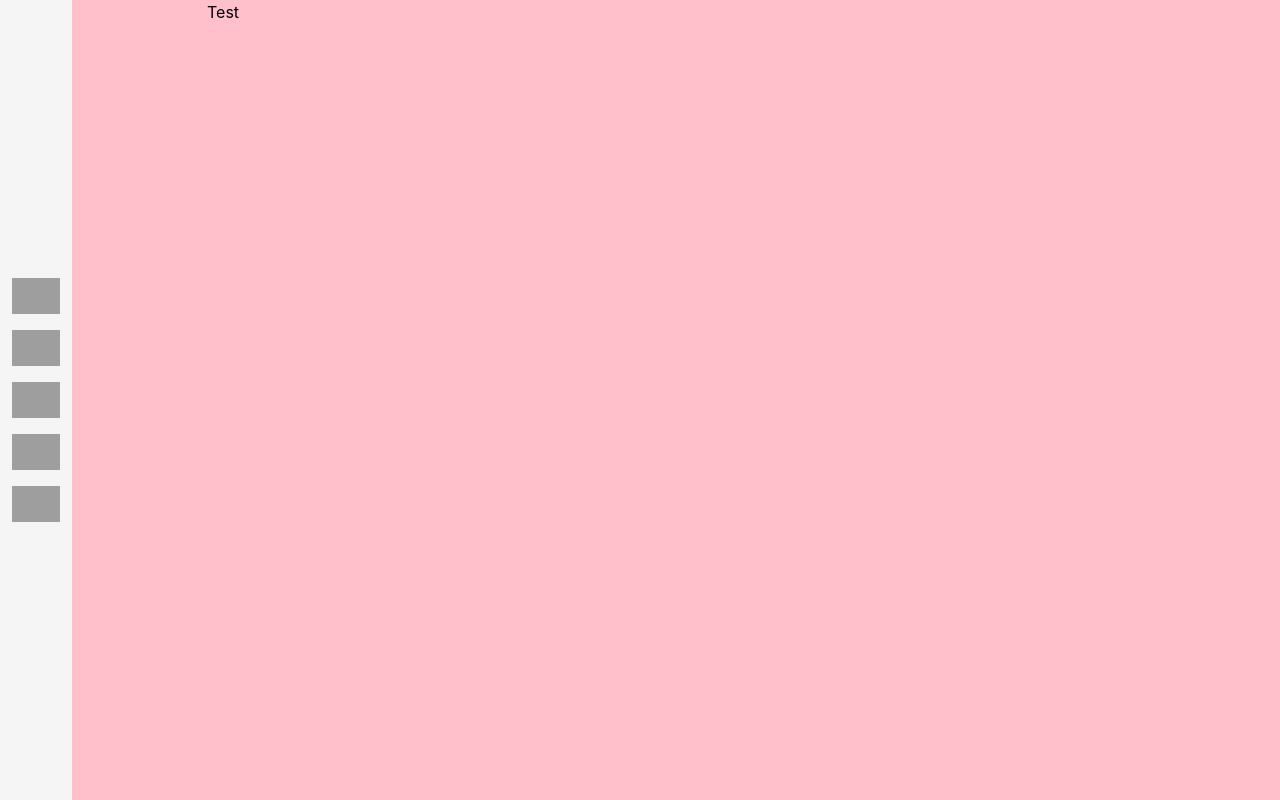
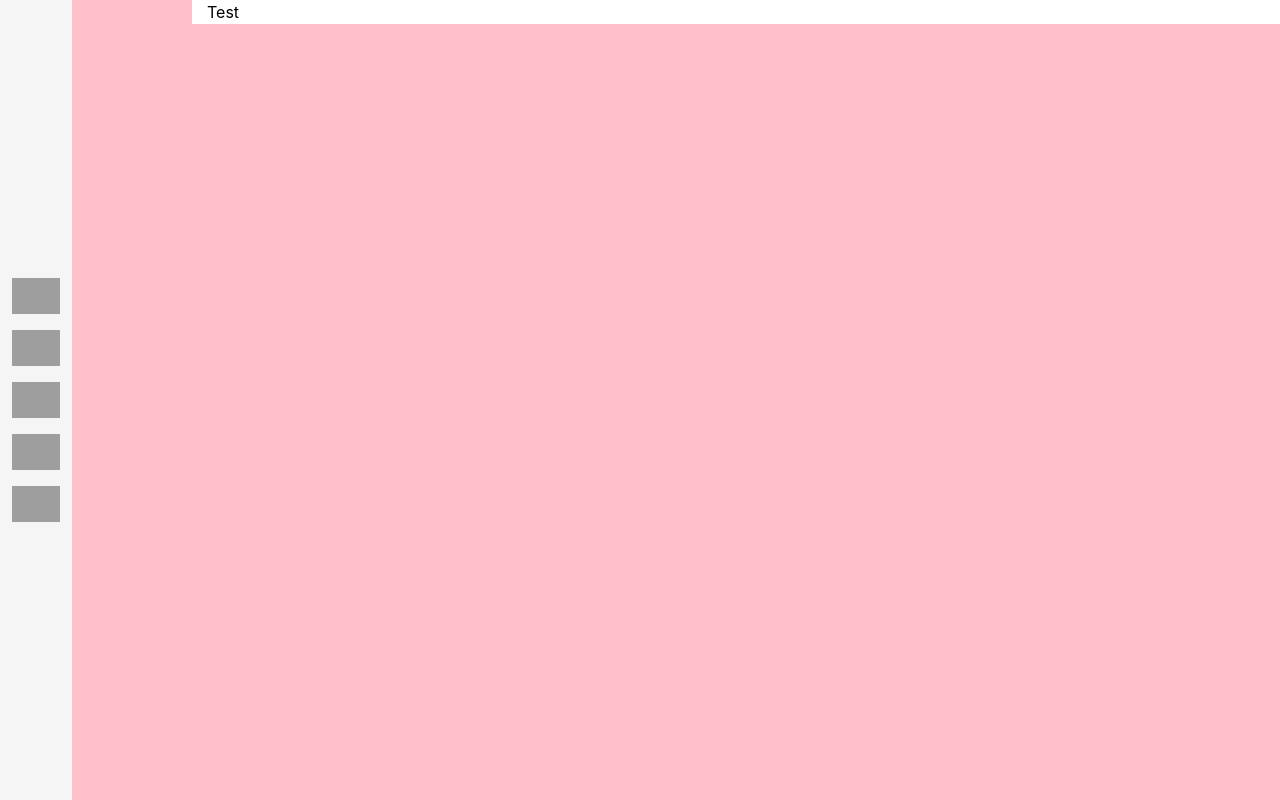
Before and after one commit to DreamTD46/scrum_06, a plain HTML site: page index.html in a window 1280 px wide. Drawn offline with nearby package versions, Linux system fonts and the light colour scheme; grey boxes are pictures that could not be loaded.

Commit message:
Update index.html

```diff
--- a/index.html
+++ b/index.html
@@ -76,7 +76,7 @@
             </li>
         </ul>
     </nav>
-    <div class="container-fluid">
+    <div class="container-fluid" style="background-color: white;">
         Test
     </div>
 </body>
```
